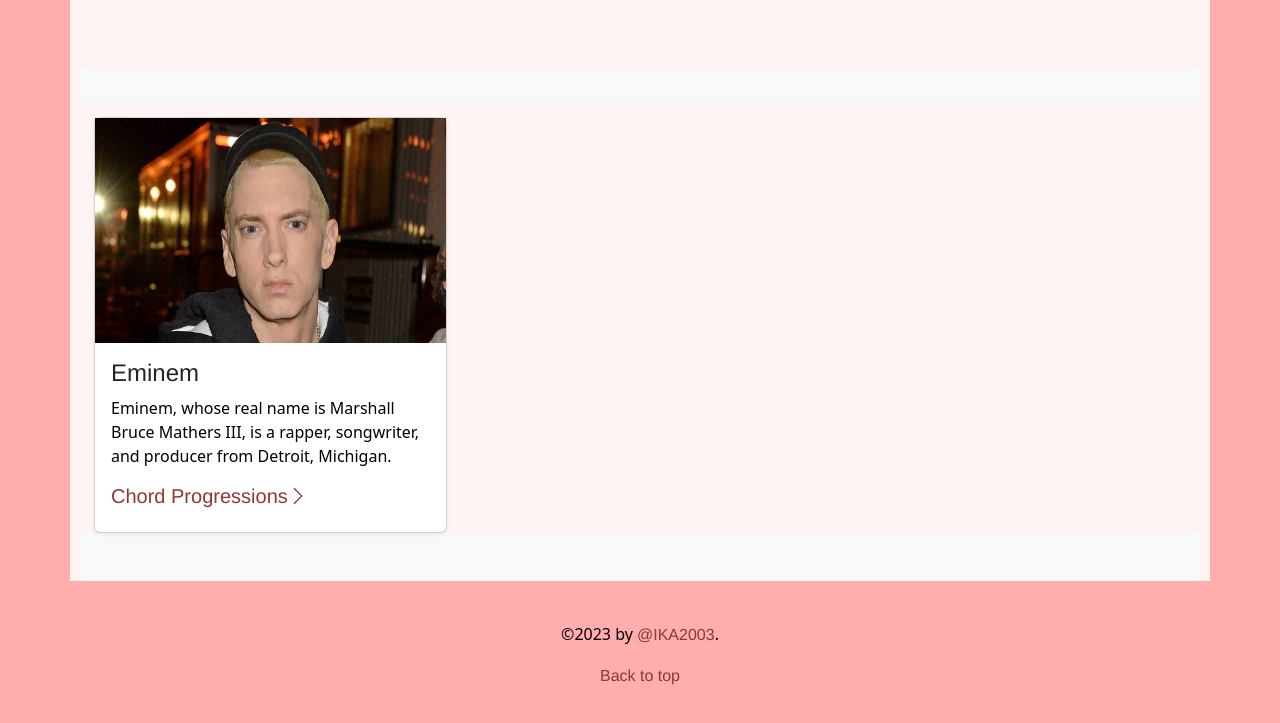
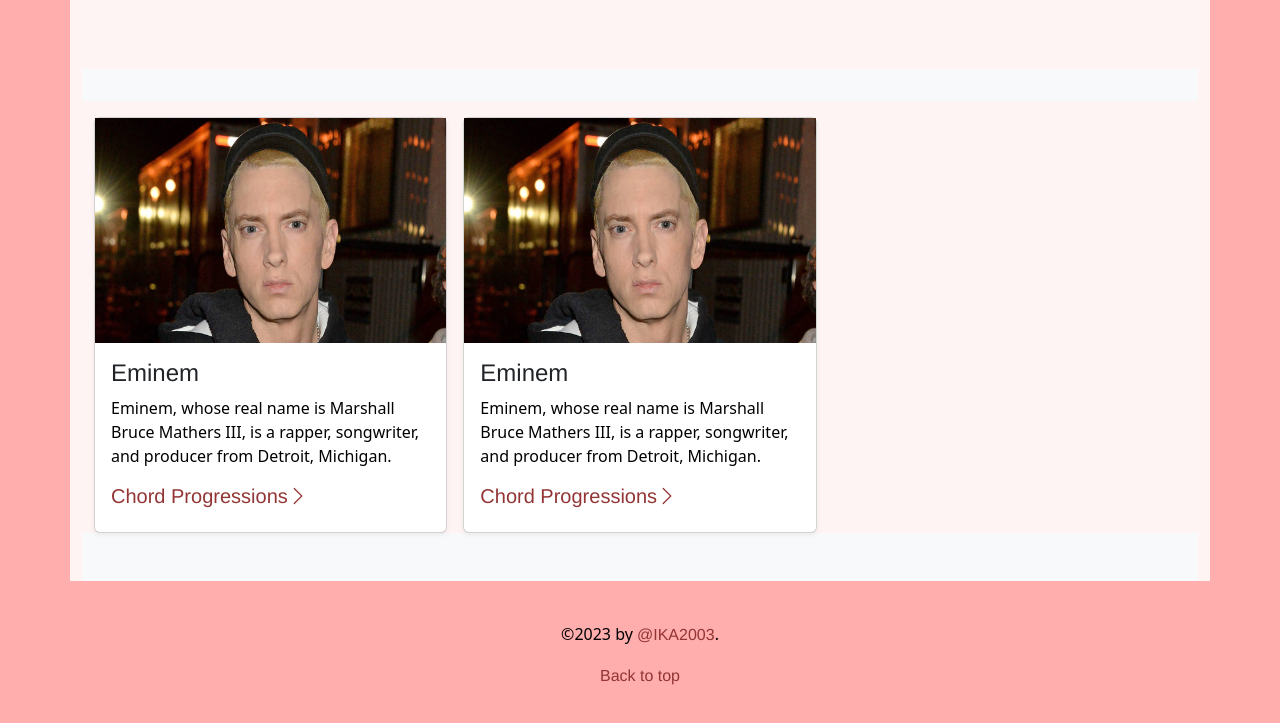
Before and after one commit to Softo-Wetto/ikachordguides, a plain HTML site: page destinations/Hip-hop/Horrorcore/horrorcoreindex.html in a window 1280 px wide. Shown: the part 561-1284 px from the top of the page. Drawn offline with nearby package versions, Linux system fonts and the light colour scheme.

Commit message:
Update horrorcoreindex.html

```diff
--- a/destinations/Hip-hop/Horrorcore/horrorcoreindex.html
+++ b/destinations/Hip-hop/Horrorcore/horrorcoreindex.html
@@ -92,6 +92,25 @@
               </div>
             </div>
 
+              <!--ROW START: IMAGE HEIGHT = 420 -->
+            <div class="col">
+              <div class="card shadow-sm">
+                <img src="../../../img/Hip-hop-img/Horrorcore/eminem-img.jpg" width="100%" height="225" role="img" aria-label="Placeholder: Thumbnail" preserveAspectRatio="xMidYMid slice" focusable="false">
+                <div class="card-body">
+                  <h4 class="card-title">Eminem</h4>
+                  <p class="card-text">Eminem, whose real name is Marshall Bruce Mathers III, is a rapper, songwriter, and producer from Detroit, Michigan.</p>
+                  <div class="d-flex justify-content-between align-items-center">
+                    <div class="btn-group">
+                      <h5><a href="eminem.html" class="icon-link d-inline-flex align-items-center">
+                        Chord Progressions
+                        <svg class="bi" width="1em" height="1em"><use xlink:href="#chevron-right"/></svg>
+                      </a></h5>
+                    </div>
+                  </div>
+                </div>
+              </div>
+            </div>
+
             <!--END ROW-->
 
           </div>
```
